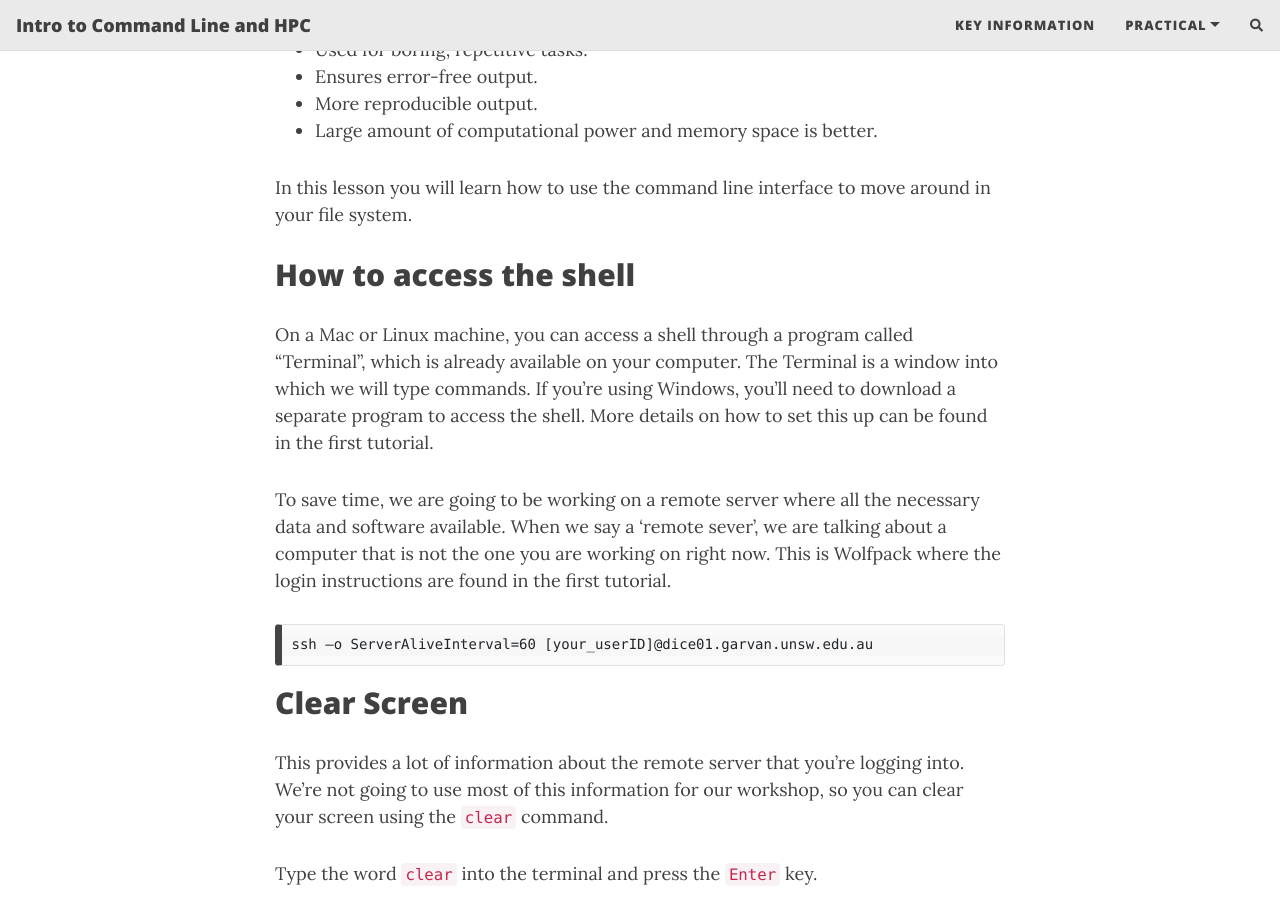
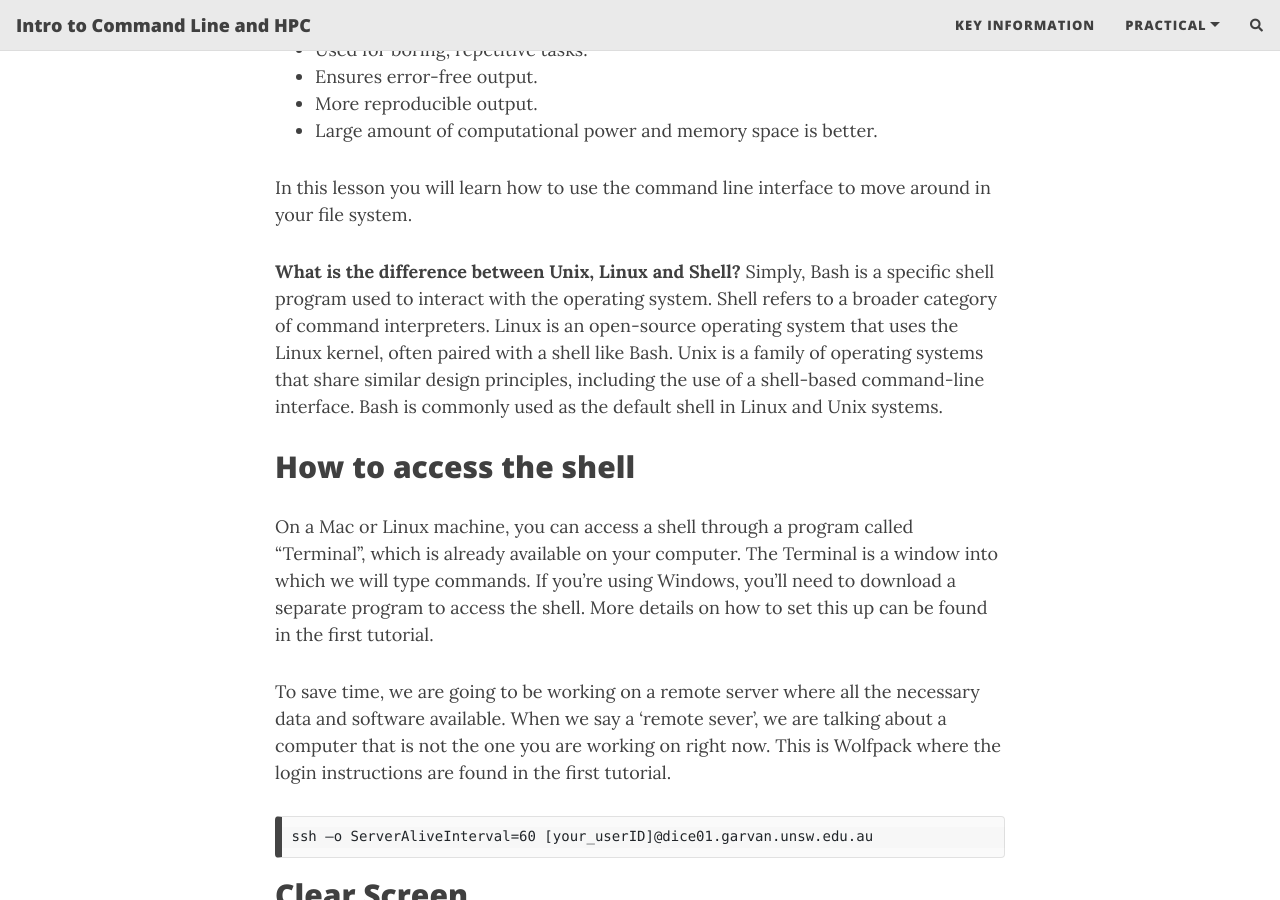
Before and after one commit to theheking/intro-to-command-line-hpc, a Jekyll site: the page built from practical_overview/2_Introducing_the_Shell.md, in a window 1280 px wide and 900 px high, scrolled down 1350 px. Built offline with Jekyll 4.4.1, drawn with Linux system fonts in a browser that asks for light colours; nearby versions of some CDN libraries; comment, search, counter and statistics services are not loaded.

Commit message:
Update 2_Introducing_the_Shell.md

```diff
--- a/practical_overview/2_Introducing_the_Shell.md
+++ b/practical_overview/2_Introducing_the_Shell.md
@@ -46,6 +46,11 @@ There are many reasons to learn about the shell:
 
 
 In this lesson you will learn how to use the command line interface to move around in your file system.
+
+**What is the difference between Unix, Linux and Shell?**
+Simply, Bash is a specific shell program used to interact with the operating system. Shell refers to a broader category of command interpreters. Linux is an open-source operating system that uses the Linux kernel, often paired with a shell like Bash. Unix is a family of operating systems that share similar design principles, including the use of a shell-based command-line interface. Bash is commonly used as the default shell in Linux and Unix systems.
+
+
 
 How to access the shell
 -----------------------
```
